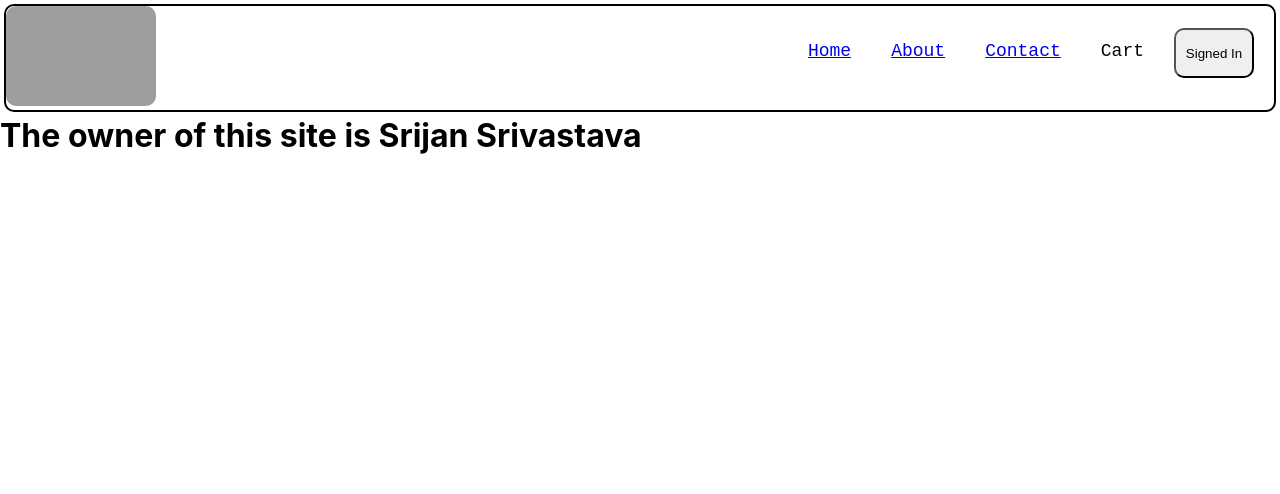
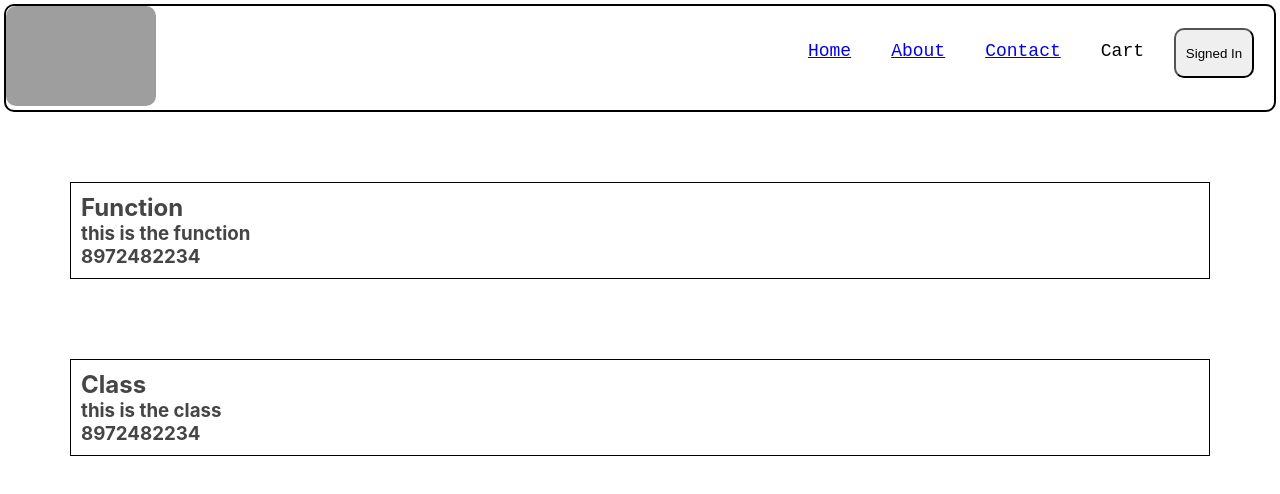
Before and after one commit to Srijan1202/Chaat_Box, a React (Create React App) app: page /about in a window 1280 px wide. Shown: the top 494 px of the page. Built offline with nearby package versions, Linux system fonts and the light colour scheme; grey boxes are pictures that could not be loaded.

Commit message:
class added

```diff
--- a/src/App.css
+++ b/src/App.css
@@ -42,7 +42,8 @@
   padding: 3px;
   background-color: #f0f0f0;
   width: 225px;
-  /* height: 350px; */
+  color: grey;
+  text-decoration: none;
 }
 
 .res-card:hover{
@@ -77,7 +78,8 @@
   padding: 2px;
   margin: 2px;
   margin-bottom: 15px;
-
+  text-decoration: none;
+  color: black;
 }
 .filter{
   margin-left: 50px;
@@ -188,3 +190,20 @@
   padding: 10px;
   color: rgb(69, 69, 69);
 }
+
+.aboutcontainer{
+  display: flex;
+  flex-direction: column;
+  /* justify-content: left; */
+  align-items: right;
+  margin: 30px;
+  padding: 10px;
+  color: rgb(69, 69, 69);
+}
+
+.user{
+  margin: 30px;
+  padding: 10px;
+  color: rgb(69, 69, 69);
+  border: 1px solid black;
+}
--- a/src/components/About.js
+++ b/src/components/About.js
@@ -1,7 +1,13 @@
+import Contact from "./Contact";
+import User from "./User";
+import UserClass from "./UserClass";
+
 const About = () =>{
     return(
-        <div>
-            <h1>The owner of this site is Srijan Srivastava</h1>
+        <div className="aboutcontainer">
+            <User name={"Function"} info={"this is the function"} contact={"8972482234"}/>
+            <br />
+            <UserClass name={"Class"} info={"this is the class"} contact={"8972482234"}/>
         </div>
     );
 };
--- /dev/null
+++ b/src/components/User.js
@@ -0,0 +1,13 @@
+
+const User =(props)=>{
+    return(
+        <div className="user">
+         <h2>{props.name}</h2>
+         <h3>{props.info}</h3>
+         <h3>{props.contact}</h3>
+         {/* <h3>{props.name}</h3> */}
+        </div>
+    );
+};
+
+export default User;
--- /dev/null
+++ b/src/components/UserClass.js
@@ -0,0 +1,20 @@
+import React from "react";
+
+class UserClass extends React.Component{
+
+    constructor(props){
+        super(props);{}
+    }
+    render(){
+        return(
+            <div className="user">
+                <h2>{this.props.name}</h2>
+                <h3>{this.props.info}</h3>
+                <h3>{this.props.contact}</h3>
+                {/* <h3>{this.props.name}</h3> */}
+            </div>
+        );
+    };
+};
+
+export default UserClass;
```
Also changed, not shown: src/components/Rescard.js (+6 -2 lines).
